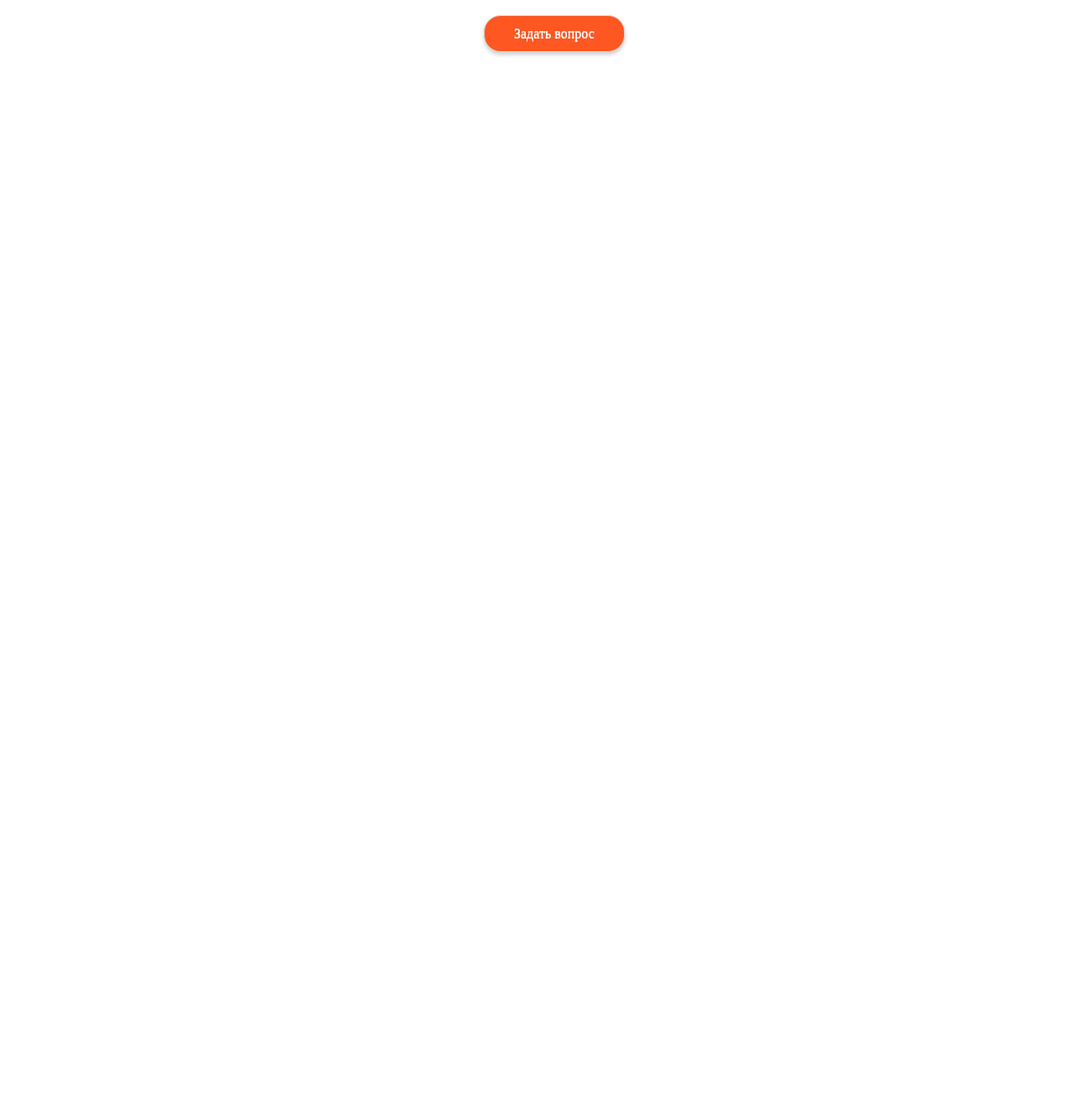
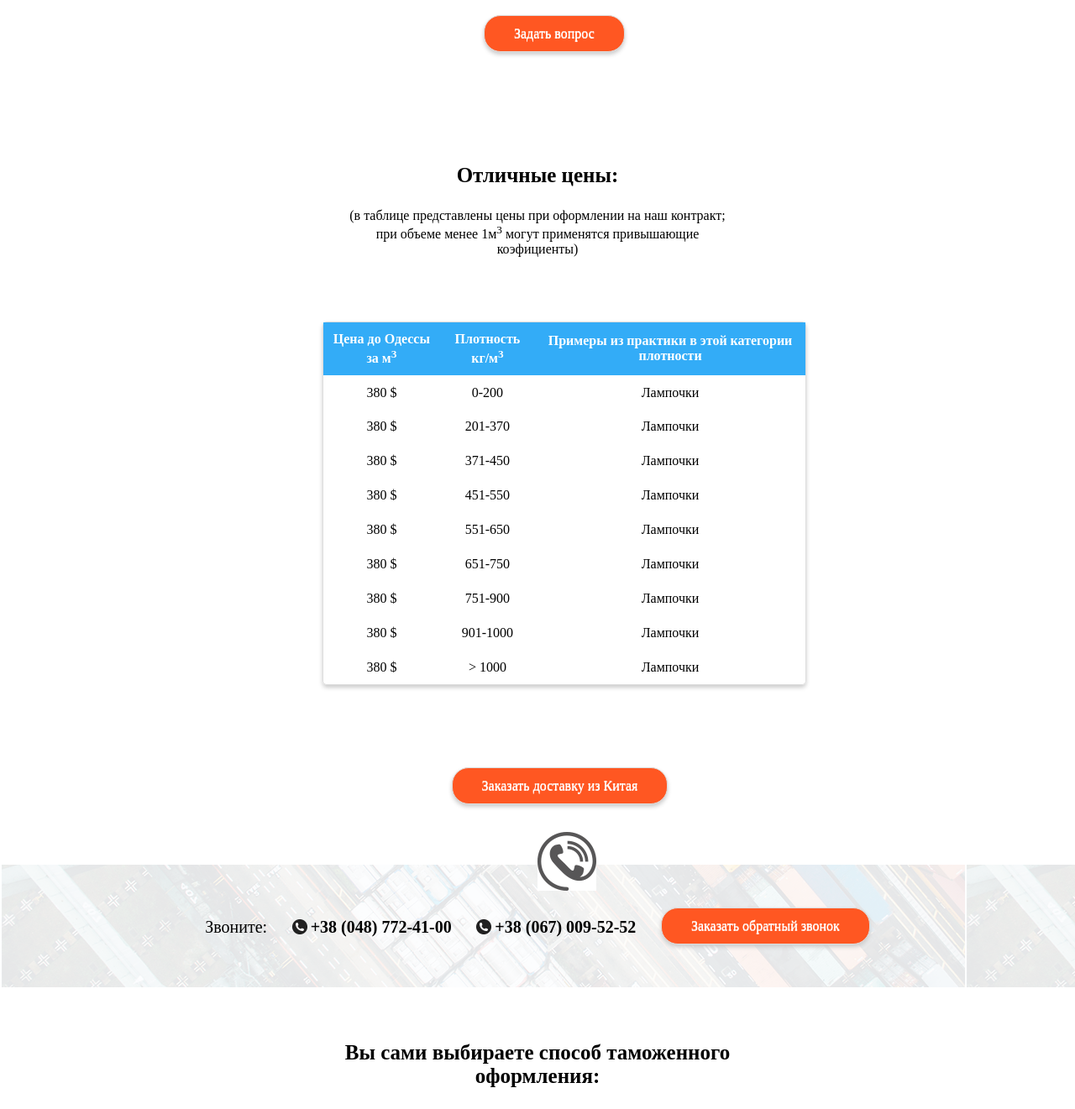
Before and after one commit to CSJedi/DjangoLanding, a Django app: page / in a window 1280 px wide. Shown: the part 3742-5063 px from the top of the page at 84% size. Before the commit the page ends 3809 px from the top, so only its background shows below. Run offline with Django 3.2, Linux system fonts and the light colour scheme.

Commit message:
third psrt of landing

```diff
--- a/landing/static/css/style.css
+++ b/landing/static/css/style.css
@@ -133,6 +133,17 @@ html, body, .menu ul, .menu li{
 	font-size: 20px;
 	margin: 0% 2% 0% 0%;
 }
+.line2 p{
+	color: #000;
+}
+.line2{
+	padding: 0%;
+}
+.phone_line a{
+	float: none;
+	position: none;
+	display: inline-block;
+}
 .phone_line img{
 	vertical-align: middle;
 	margin: 0%;
@@ -151,3 +162,25 @@ html, body, .menu ul, .menu li{
 .service{
 	text-align: center;
 }
+table {
+    border-collapse: collapse;
+    align-content: center;
+	margin: 1% 25% 2% 30%;
+	display: inline-block;
+	text-decoration: none;
+	border: 1px solid #ddd;
+	border-radius: 5px;
+	box-shadow: 0 3px 5px #ccc;
+}
+th{
+	background: #33acf7;
+	color:#fff;
+}
+th, td {
+	padding: 2%;
+    text-align: center;
+}
+.pnone_logo{
+	margin: -3% 50%;
+	background: #fff;
+}
--- a/landing/templates/landing/index.html
+++ b/landing/templates/landing/index.html
@@ -117,7 +117,7 @@
             <p><b>+38 (048) 772-41-00</b></p>
             <img src="{% static 'images/phone-icon-white.png' %}">
             <p><b>+38 (067) 009-52-52</b></p>
-            <a class="round_button_phone" style="background: #fff; float: none; position: none; display: inline-block;" href="">Заказать обратный звонок</a>
+            <a class="round_button_phone" style="background: #fff; " href="">Заказать обратный звонок</a>
         </div>
 
         <div class="question_footer">
@@ -154,5 +154,82 @@
             <a class="round_button_order" href="">Задать вопрос</a>
         </div>
 
+        <div class="question_footer" style="margin: 5% 5% 0% 5%;">
+            <p>Отличные цены:</p>
+        </div>
+
+        <p style="text-align: center; margin: 0% 32% 5% 32%;">(в таблице представлены цены при оформлении на наш контракт; при объеме менее 1м<sup>3</sup> могут применятся привышающие коэфициенты)</p>
+
+        <table>
+          <tr>
+            <th>Цена до Одессы <b>за м<sup>3</sup></b></th>
+            <th>Плотность <b>кг/м<sup>3</sup></b></th>
+            <th>Примеры из практики в этой категории плотности</th>
+          </tr>
+          <tr>
+            <td>380 $</td>
+            <td>0-200</td>
+            <td>Лампочки</td>
+          </tr>
+          <tr>
+            <td>380 $</td>
+            <td>201-370</td>
+            <td>Лампочки</td>
+          </tr>
+          <tr>
+            <td>380 $</td>
+            <td>371-450</td>
+            <td>Лампочки</td>
+          </tr>
+          <tr>
+            <td>380 $</td>
+            <td>451-550</td>
+            <td>Лампочки</td>
+          </tr>
+          <tr>
+            <td>380 $</td>
+            <td>551-650</td>
+            <td>Лампочки</td>
+          </tr>
+          <tr>
+            <td>380 $</td>
+            <td>651-750</td>
+            <td>Лампочки</td>
+          </tr>
+          <tr>
+            <td>380 $</td>
+            <td>751-900</td>
+            <td>Лампочки</td>
+          </tr>
+          <tr>
+            <td>380 $</td>
+            <td>901-1000</td>
+            <td>Лампочки</td>
+          </tr>
+          <tr>
+            <td>380 $</td>
+            <td>> 1000</td>
+            <td>Лампочки</td>
+          </tr>
+        </table>
+
+        <div class="button_center" style="margin: 5% 0% 5% 42%;">
+            <a class="round_button_order" href="">Заказать доставку из Китая</a>
+        </div>
+
+       <img class="pnone_logo" src="{% static 'images/big-phone-icon.png' %}">
+
+        <div class="phone_line line2" style="background-image:url({% static 'images/backgound-block7.png' %}); ">
+            <p>Звоните:</p>
+            <img src="{% static 'images/phone-icon.png' %}">
+            <p><b>+38 (048) 772-41-00</b></p>
+            <img src="{% static 'images/phone-icon.png' %}">
+            <p><b>+38 (067) 009-52-52</b></p>
+            <a class="round_button_order" style="float: none; position: none; display: inline-block;" href="">Заказать обратный звонок</a>
+        </div>
+
+        <div class="question_footer" style="margin: 5% 30% 0% 30%;">
+            <p>Вы сами выбираете способ таможенного оформления:</p>
+        </div>
     </body>
 </html>
```
